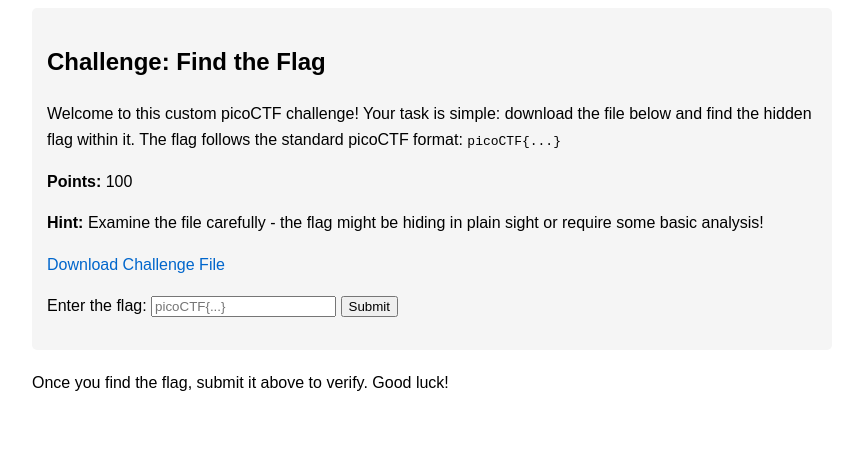
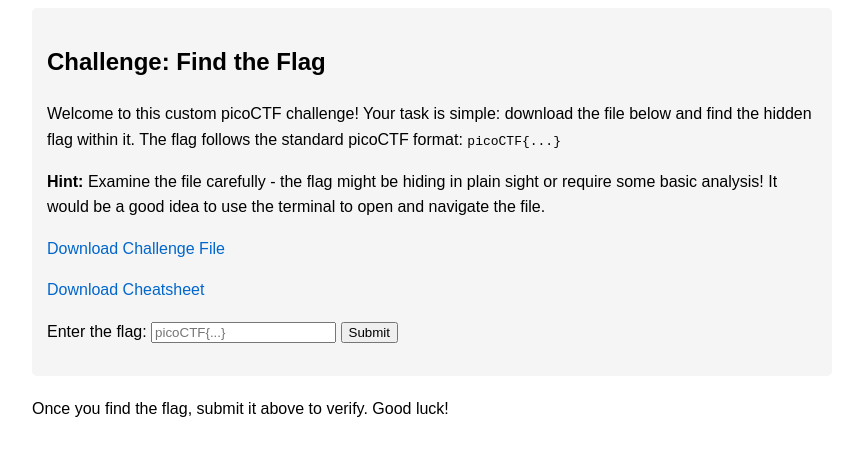
Before and after one commit to danielgraviet/CaesarCTF, a plain HTML site: page index.html in a window 1280 px wide. Shown: the part 106-562 px from the top of the page, without its empty margins (208-1050 px from the left). Drawn offline with Linux system fonts and the light colour scheme.

Commit message:
added cheatsheet

```diff
--- a/index.html
+++ b/index.html
@@ -13,10 +13,10 @@
         <h2>Challenge: Find the Flag</h2>
         <p>Welcome to this custom picoCTF challenge! Your task is simple: download the file below and find the hidden flag within it. The flag follows the standard picoCTF format: <code>picoCTF{...}</code></p>
 
-        <p><strong>Points:</strong> 100</p>
-        <p><strong>Hint:</strong> Examine the file carefully - the flag might be hiding in plain sight or require some basic analysis!</p>
+        <p><strong>Hint:</strong> Examine the file carefully - the flag might be hiding in plain sight or require some basic analysis! It would be a good idea to use the terminal to open and navigate the file.</p>
 
-        <p><a href="challenge_file.zip" download>Download Challenge File</a></p>
+        <p><a href="ctf.zip" download>Download Challenge File</a></p>
+        <p><a href="cheatsheet.txt" download>Download Cheatsheet</a></p>
 
         <form id="flag-form">
             <label for="flag-input">Enter the flag:</label>
```
Also changed, not shown: cheatsheet.txt (added), 1 other file.
